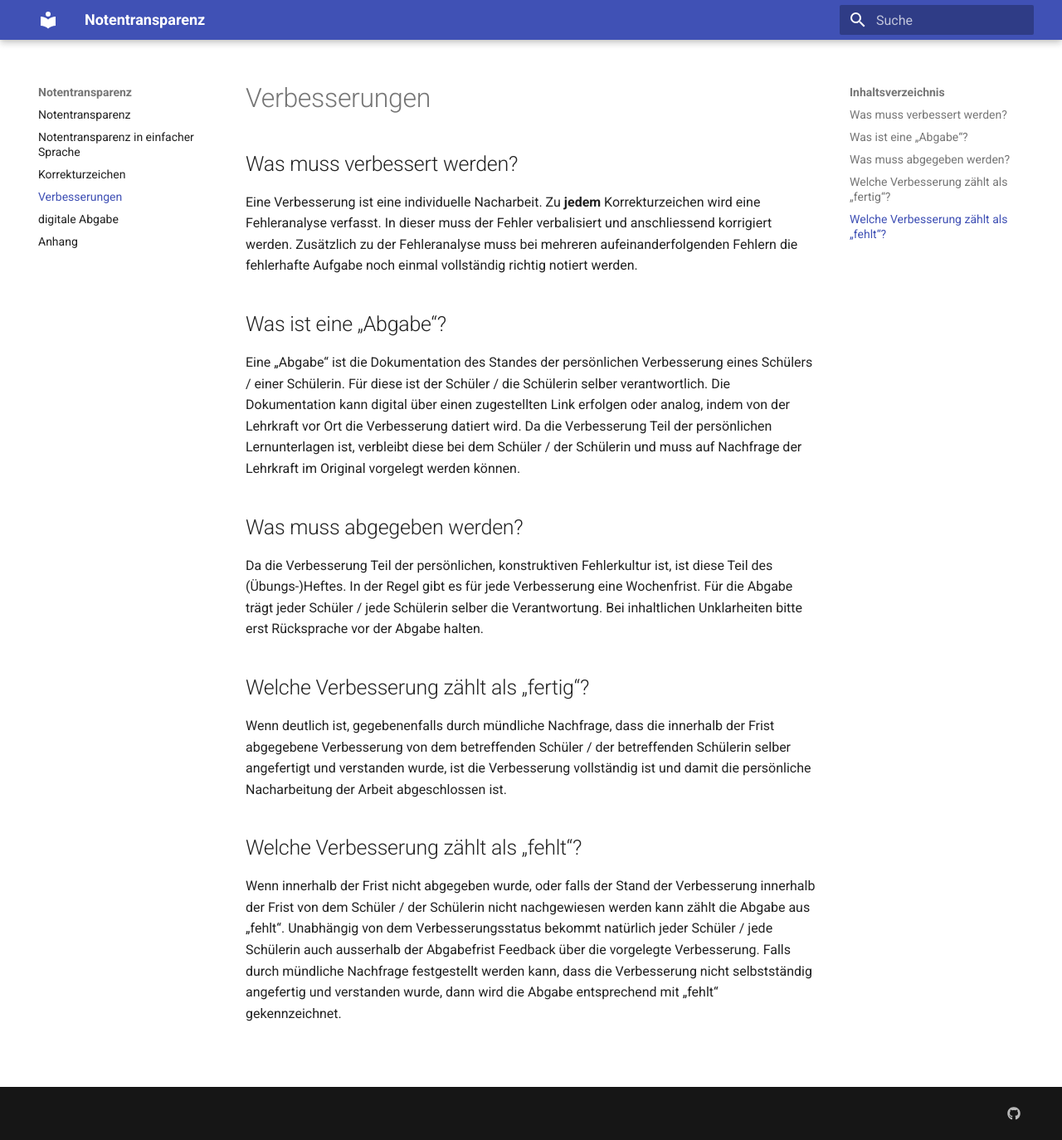
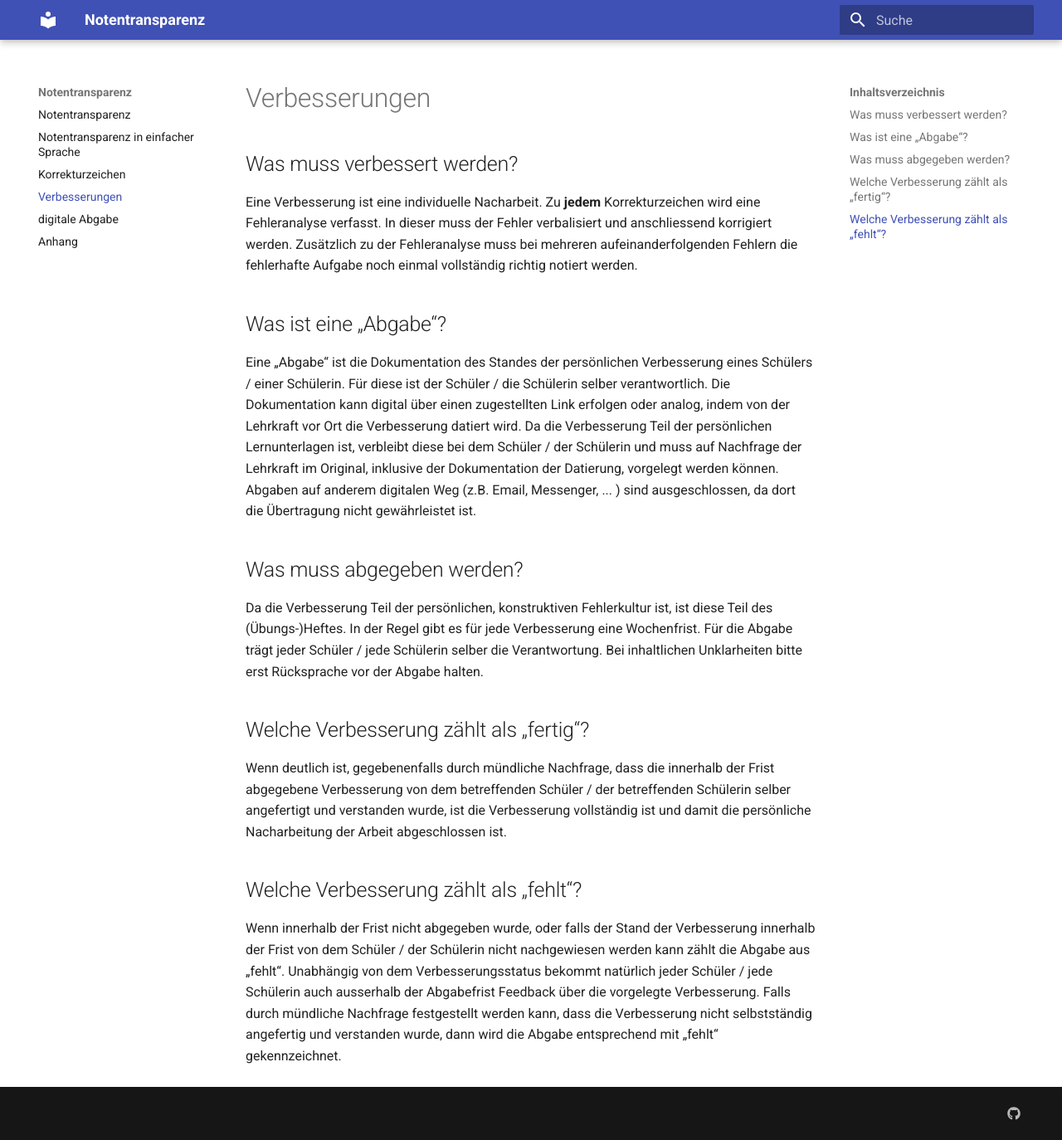
Before and after one commit to tna76874/notentransparenz, an MkDocs documentation site: the page built from docs/verbesserung.md, in a window 1280 px wide and 1374 px high. Shown: the whole window at 83% size. Built offline with MkDocs 1.6.1 and Material for MkDocs 9.7.7, drawn with Linux system fonts in a browser that asks for light colours.

Commit message:
update latex

```diff
--- a/docs/verbesserung.md
+++ b/docs/verbesserung.md
@@ -4,7 +4,7 @@ Eine Verbesserung ist eine individuelle Nacharbeit. Zu **jedem** Korrekturzeiche
 
 ## Was ist eine „Abgabe“?
 
-Eine „Abgabe“ ist die Dokumentation des Standes der persönlichen Verbesserung eines Schülers / einer Schülerin. Für diese ist der Schüler / die Schülerin selber verantwortlich. Die Dokumentation kann digital über einen zugestellten Link erfolgen oder analog, indem von der Lehrkraft vor Ort die Verbesserung datiert wird. Da die Verbesserung Teil der persönlichen Lernunterlagen ist, verbleibt diese bei dem Schüler / der Schülerin und muss auf Nachfrage der Lehrkraft im Original vorgelegt werden können.
+Eine „Abgabe“ ist die Dokumentation des Standes der persönlichen Verbesserung eines Schülers / einer Schülerin. Für diese ist der Schüler / die Schülerin selber verantwortlich. Die Dokumentation kann digital über einen zugestellten Link erfolgen oder analog, indem von der Lehrkraft vor Ort die Verbesserung datiert wird. Da die Verbesserung Teil der persönlichen Lernunterlagen ist, verbleibt diese bei dem Schüler / der Schülerin und muss auf Nachfrage der Lehrkraft im Original, inklusive der Dokumentation der Datierung, vorgelegt werden können.  Abgaben auf anderem digitalen Weg (z.B. Email, Messenger, ... ) sind ausgeschlossen, da dort die Übertragung nicht gewährleistet ist.
 
 ## Was muss abgegeben werden?
 
```
Also changed, not shown: 1 other file.
